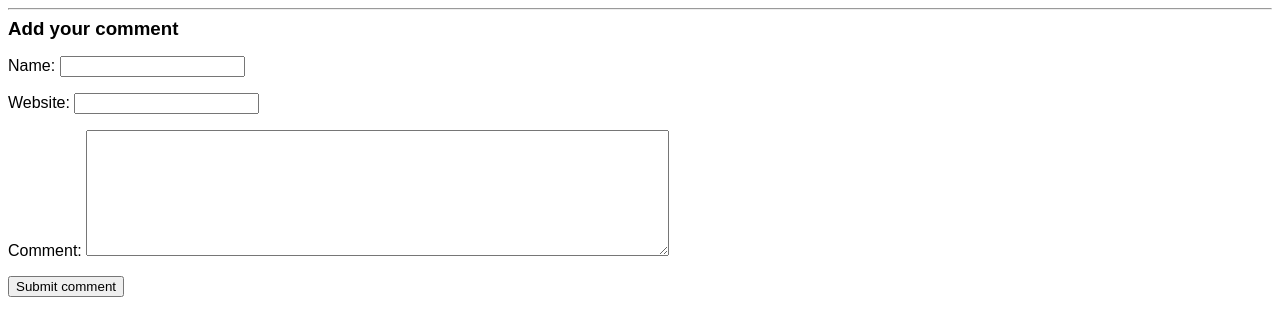
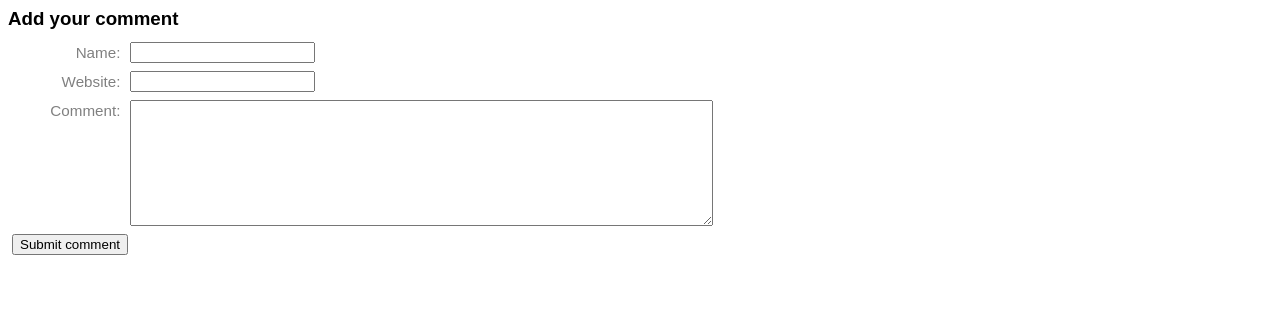
Before and after one commit to ichiLamuchy/Ichi_Blog2, a PHP site: template templates/comment-form.php in a window 1280 px wide. Shown: the top 336 px of the page. Run offline with PHP 8.4, Linux system fonts and the light colour scheme; the template is opened without the code that fills it, so the values that code supplies are empty.

Commit message:
Update comment-form.php
Class attribute change for CSS

```diff
--- a/templates/comment-form.php
+++ b/templates/comment-form.php
@@ -1,11 +1,10 @@
 
 
 
-<!-- use a rule-off for now, to separate page sections -->
-<hr />
+
 <?php // Report any errors in a bullet-point list ?>
 <?php if ($errors): ?>
-    <div style="border: 1px solid #ff6666; padding: 6px;">
+     <div class="error box comment-margin">
         <ul>
             <?php foreach ($errors as $error): ?>
                 <li><?php echo $error ?></li>
@@ -14,8 +13,8 @@
     </div>
 <?php endif ?>
 <h3>Add your comment</h3>
-<form method="post">
-    <p>
+<form method="post" class="comment-form">
+    <div>
         <label for="comment-name">
             Name:
         </label>
@@ -25,8 +24,8 @@
             name="comment-name"
             value="<?php echo htmlEscape($commentData['name']) ?>"
         />
-    </p>
-    <p>
+    </div>
+    <div>
         <label for="comment-website">
             Website:
         </label>
@@ -36,8 +35,8 @@
             name="comment-website"
             value="<?php echo htmlEscape($commentData['website']) ?>"
         />
-    </p>
-    <p>
+    </div>
+    <div>
         <label for="comment-text">
             Comment:
         </label>
@@ -47,6 +46,8 @@
             rows="8"
             cols="70"
         ><?php echo htmlEscape($commentData['text']) ?></textarea>
-    </p>
-    <input type="submit" value="Submit comment" />
+   </div>
+    <div>
+        <input type="submit" value="Submit comment" />
+    </div>
 </form>
```
